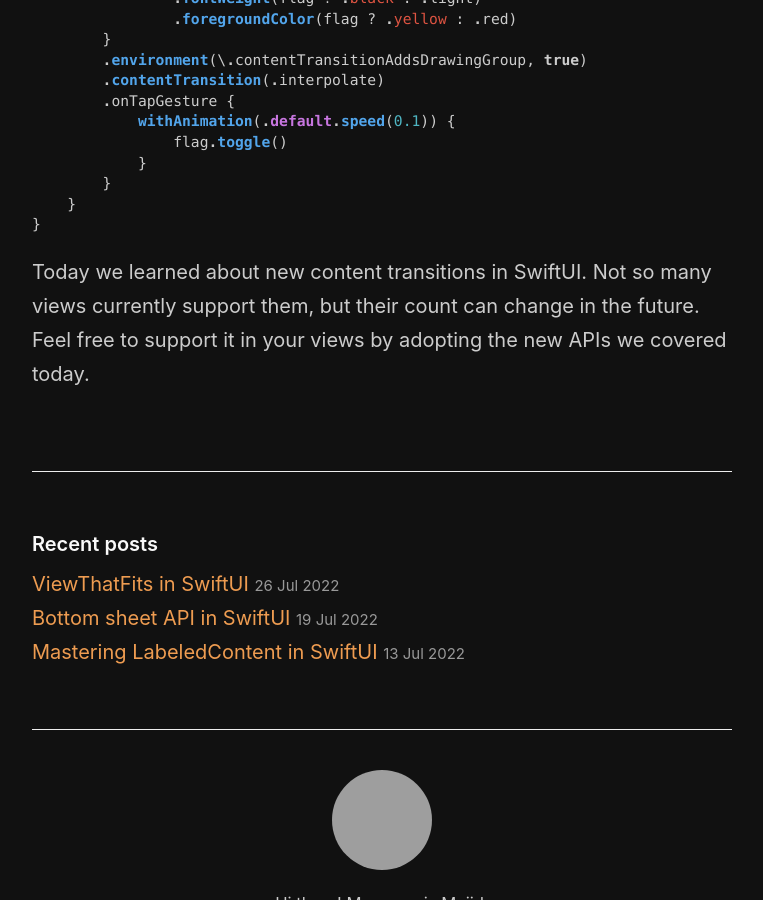
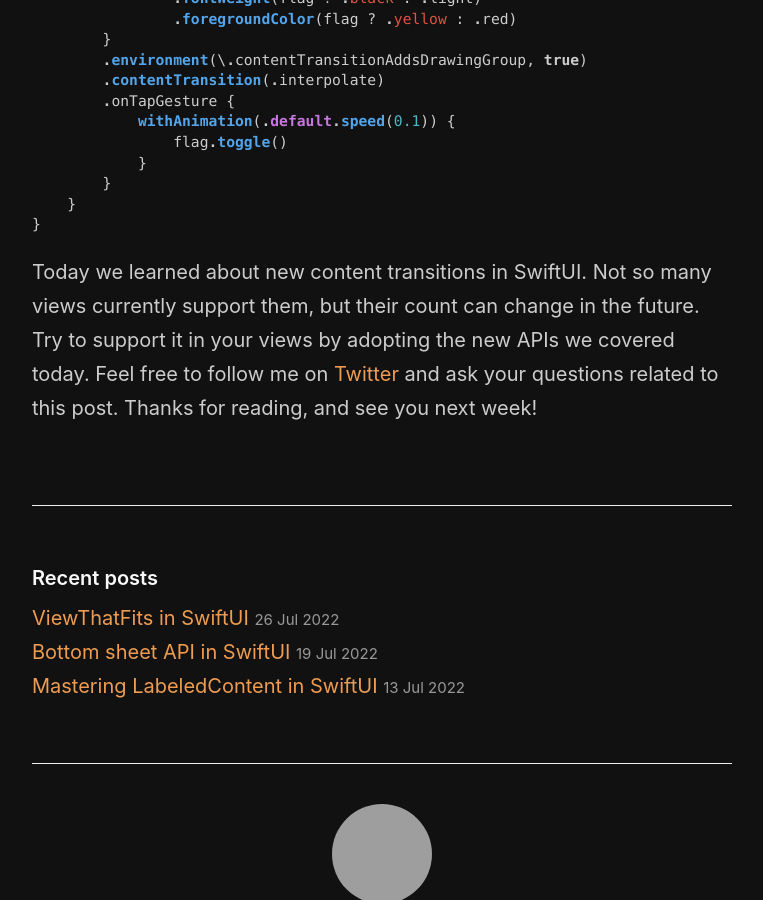
Before and after one commit to mecid/mecid.github.io, a Jekyll site: the page built from _posts/2022-08-02-content-transition-in-swiftui.md, in a window 1280 px wide and 900 px high, scrolled down 3840 px, cut to the strip 0-900 px from the top of the window. Shown: the whole strip, without its empty margins (258-1021 px from the left). Built offline with Jekyll 4.4.1, drawn with Linux system fonts in a browser that asks for light colours; grey boxes are pictures that could not be loaded.

Commit message:
conclusion tuned in content transition post

````diff
--- a/_posts/2022-08-02-content-transition-in-swiftui.md
+++ b/_posts/2022-08-02-content-transition-in-swiftui.md
@@ -145,4 +145,4 @@ struct ContentView: View {
 }
 ```
 
-Today we learned about new content transitions in SwiftUI. Not so many views currently support them, but their count can change in the future. Feel free to support it in your views by adopting the new APIs we covered today.
+Today we learned about new content transitions in SwiftUI. Not so many views currently support them, but their count can change in the future. Try to support it in your views by adopting the new APIs we covered today. Feel free to follow me on [Twitter](https://twitter.com/mecid) and ask your questions related to this post. Thanks for reading, and see you next week!
````
